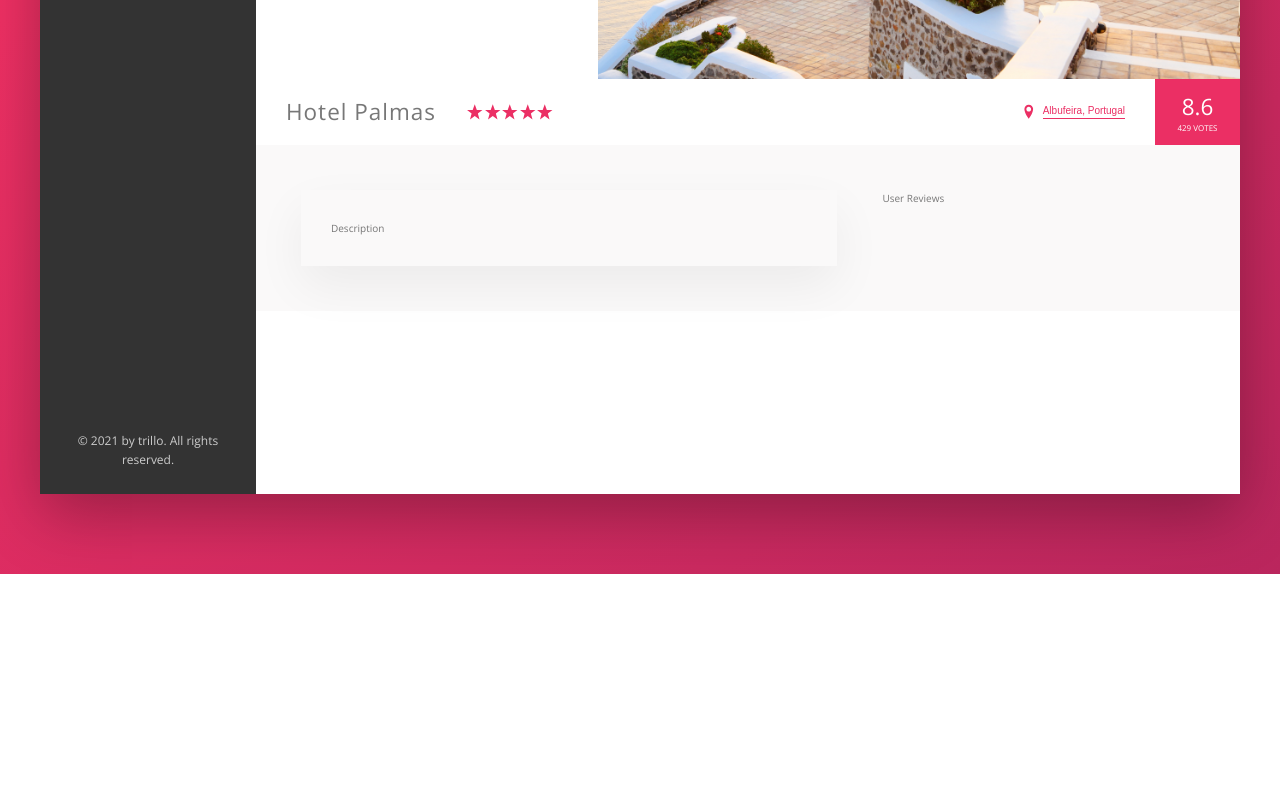
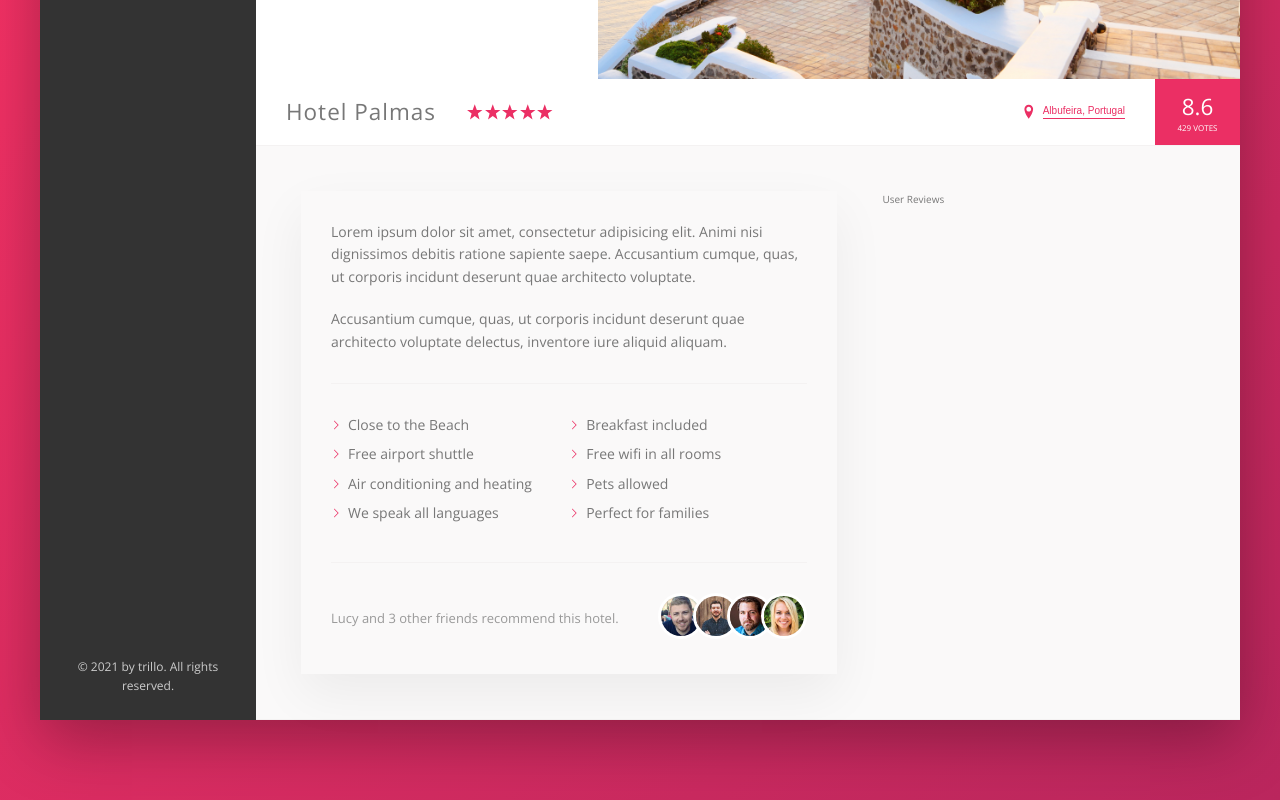
Before and after one commit to meharpreetsingh/trillo, a website: page index.html in a window 1280 px wide. Shown: the part 456-1256 px from the top of the page. Before the commit the page ends 1030 px from the top, so only its background shows below. Drawn offline with nearby package versions, Linux system fonts and the light colour scheme.

Commit message:
Create description part of webpage

```diff
--- a/index.html
+++ b/index.html
@@ -138,8 +138,42 @@
 
                 <div class="details">
                     <div class="description">
-                        Description
+
+                        <p class="paragraph">
+                            Lorem ipsum dolor sit amet, consectetur adipisicing elit. Animi nisi dignissimos debitis
+                            ratione sapiente saepe. Accusantium cumque, quas, ut corporis incidunt deserunt quae
+                            architecto voluptate.
+                        </p>
+                        <p class="paragraph">
+                            Accusantium cumque, quas, ut corporis incidunt deserunt quae architecto voluptate delectus,
+                            inventore iure aliquid aliquam.
+                        </p>
+
+                        <ul class="list">
+                            <li class="list__item">Close to the Beach</li>
+                            <li class="list__item">Breakfast included</li>
+                            <li class="list__item">Free airport shuttle</li>
+                            <li class="list__item">Free wifi in all rooms</li>
+                            <li class="list__item">Air conditioning and heating</li>
+                            <li class="list__item">Pets allowed</li>
+                            <li class="list__item">We speak all languages</li>
+                            <li class="list__item">Perfect for families</li>
+                        </ul>
+
+                        <div class="recommend">
+                            <p class="recommend__count">
+                                Lucy and 3 other friends recommend this hotel.
+                            </p>
+                            <div class="recommend__friends">
+                                <img src="resources/img/user-3.jpg" alt="Friend 3" class="recommend__photo">
+                                <img src="resources/img/user-4.jpg" alt="Friend 4" class="recommend__photo">
+                                <img src="resources/img/user-5.jpg" alt="Friend 5" class="recommend__photo">
+                                <img src="resources/img/user-6.jpg" alt="Friend 6" class="recommend__photo">
+                            </div>
+                        </div>
+
                     </div>
+
                     <div class="user-reviews">
                         User Reviews
                     </div>
--- a/resources/sass/_base.scss
+++ b/resources/sass/_base.scss
@@ -15,7 +15,7 @@
   --shadow-dark: 0 2rem 6rem rgba(0, 0, 0, 0.3);
   --shadow-light: 0 2rem 5rem rgba(0, 0, 0, 0.06);
 
-  --line: 1px solid var(var(--color-grey-light-2));
+  --line: 1px solid var(--color-grey-light-2);
 }
 
 * {
--- a/resources/sass/_components.scss
+++ b/resources/sass/_components.scss
@@ -307,3 +307,81 @@
     box-shadow: none;
   }
 }
+
+//////////////////////////
+////// DESCRIPTION
+
+.paragraph:not(:last-of-type) {
+  margin-bottom: 2rem;
+}
+
+//////////////////////////
+////// LIST
+
+.list {
+  list-style: none;
+  margin: 3rem 0;
+  padding: 3rem 0;
+  border-top: var(--line);
+  border-bottom: var(--line);
+
+  display: flex;
+  flex-wrap: wrap;
+
+  &__item {
+    flex: 0 0 50%;
+    margin-bottom: 0.7rem;
+  }
+
+  &__item::before {
+    content: "";
+    height: 1rem;
+    width: 1rem;
+    display: inline-block;
+    margin-right: 0.7rem;
+
+    // Old Browsers
+    // background-image: url("../img/chevron-thin-right.svg");
+    // background-size: cover;
+
+    // New Browsers
+    background-color: var(--color-primary);
+    -webkit-mask-image: url("../img/chevron-thin-right.svg");
+    -webkit-mask-size: contain;
+    mask-image: url("../img/chevron-thin-right.svg");
+    mask-size: contain;
+  }
+}
+
+//////////////////////////
+////// RECOMMEND
+
+.recommend{
+  font-size: 1.3rem;
+  color: var(--color-grey-dark-3);
+
+  display: flex;
+  align-items: center;
+  justify-content: space-between;
+
+  &__count{
+
+  }
+
+  &__friends {
+
+  }
+
+  &__photo{
+    box-sizing: content-box;
+    height: 4rem;
+    width: 4rem;
+    border-radius: 50%;
+    border: 3px solid #fff;
+
+    &:not(:last-of-type){
+      margin-right: -1.5rem;
+    }
+
+  }
+}
--- a/resources/sass/_layout.scss
+++ b/resources/sass/_layout.scss
@@ -37,8 +37,6 @@
 .hotel-view {
   background-color: #fff;
 
-  height: 80rem;
-
   flex: 1;
 }
 
@@ -50,6 +48,7 @@
 }
 
 .description{
+  font-size: 1.4rem;
   flex: 0 0 60%;
   box-shadow: var(--shadow-light);
   padding: 3rem;
```
Also changed, not shown: resources/css/style.css, 1 other file.
